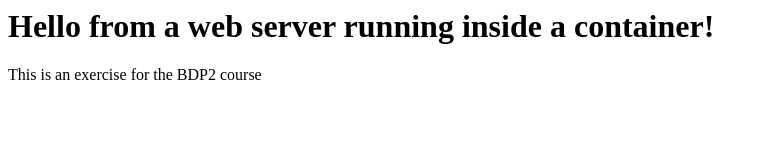
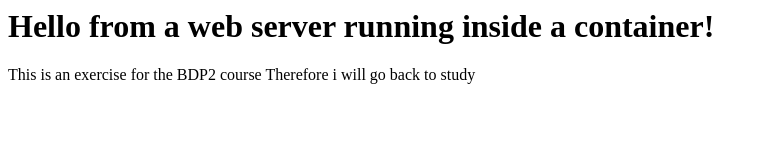
Before and after one commit to EdoT99/Bdp2-test, a plain HTML site: page index.html in a window 1280 px wide. Shown: the whole page, without its empty margins (0-767 px from the left). Drawn offline with Linux system fonts and the light colour scheme.

Commit message:
improved the index

```diff
--- a/index.html
+++ b/index.html
@@ -1,2 +1,3 @@
 <h1>Hello from a web server running inside a container!</h1>
 This is an exercise for the BDP2 course
+Therefore i will go back to study
```
